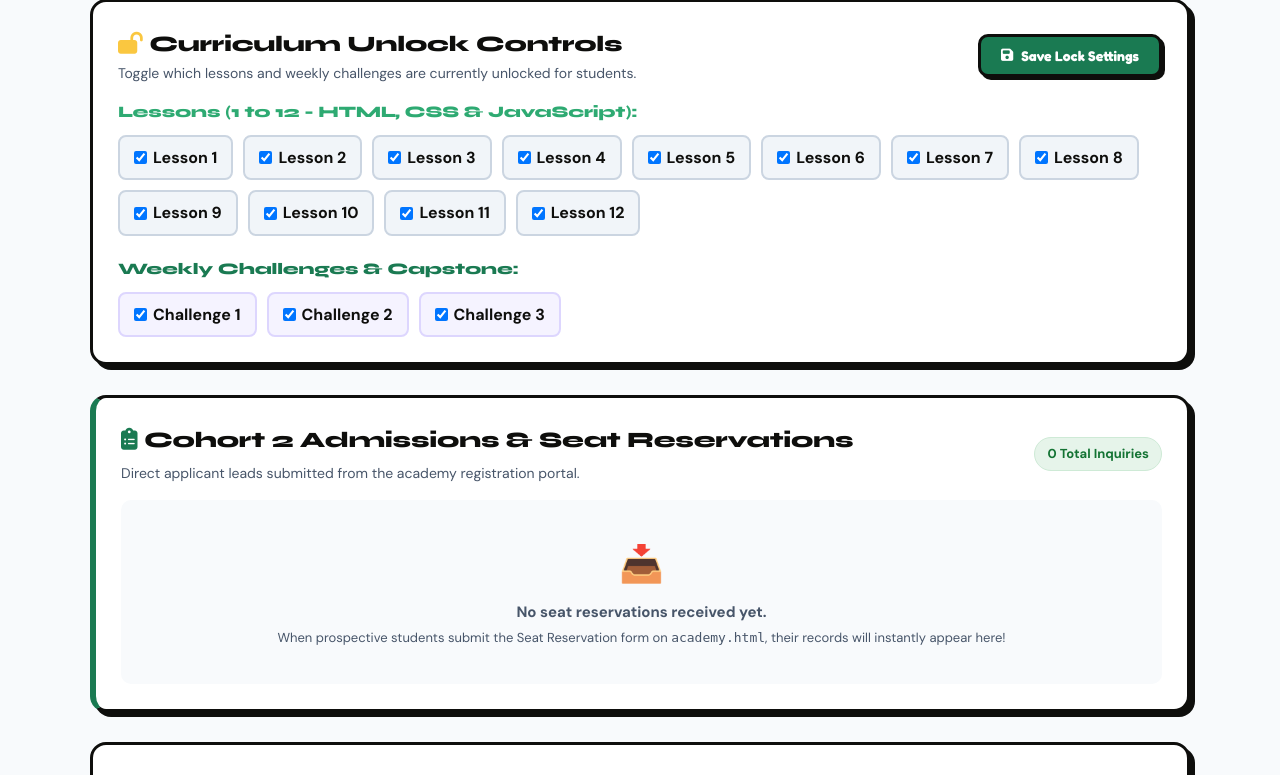
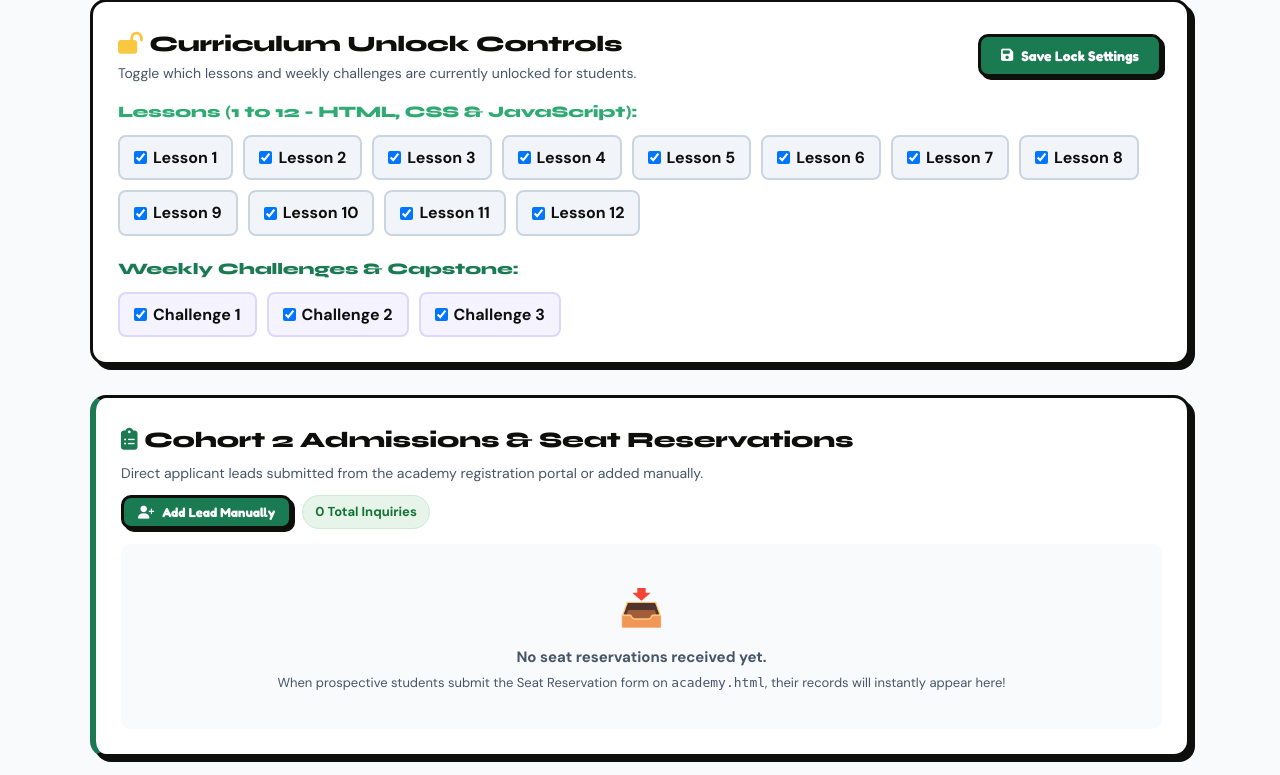
Before and after one commit to Limahcode/LimahCode-Web-Adventure, a Flask app: page /admin in a window 1280 px wide. Shown: the part 638-1413 px from the top of the page. Run offline with Flask 3, Linux system fonts and the light colour scheme; the visitor is signed in with stand-in values (Sample User, id 1); data that the repository does not hold is empty; some libraries are stand-ins or nearby versions.

Commit message:
Add Add Lead Manually modal and lead deletion support to Teacher Command Center

```diff
--- a/app.py
+++ b/app.py
@@ -423,6 +423,31 @@ def admin_panel():
     config = get_teacher_config()
     return render_template('admin.html', students=students, reservations=reservations, config=config, lessons=LESSONS, challenges=CHALLENGES)
 
+@app.route('/admin/add-lead', methods=['POST'])
+def admin_add_lead():
+    if 'user_id' not in session or session.get('user_role') != 'teacher':
+        return jsonify({"success": False, "error": "Unauthorized"}), 403
+    fullname = request.form.get('fullname', '').strip()
+    track = request.form.get('track', 'Teens (9-17)').strip()
+    phone = request.form.get('phone', '').strip()
+    email = request.form.get('email', '').strip()
+    experience = request.form.get('experience', '').strip()
+    if not fullname or not phone:
+        flash("Name and phone number are required.", "error")
+        return redirect(url_for('admin_panel'))
+    database.create_reservation(fullname, track, phone, email, experience)
+    flash(f"Lead for {fullname} successfully added!", "success")
+    return redirect(url_for('admin_panel'))
+
+@app.route('/admin/delete-lead/<int:lead_id>', methods=['POST'])
+def admin_delete_lead(lead_id):
+    if 'user_id' not in session or session.get('user_role') != 'teacher':
+        return jsonify({"success": False, "error": "Unauthorized"}), 403
+    database.delete_reservation(lead_id)
+    flash("Lead removed successfully.", "info")
+    return redirect(url_for('admin_panel'))
+
+
 @app.route('/api/admissions', methods=['POST', 'OPTIONS'])
 def api_admissions():
     if request.method == 'OPTIONS':
--- a/database.py
+++ b/database.py
@@ -276,3 +276,16 @@ def get_all_reservations():
             d['created_at_str'] = ''
         reservations.append(d)
     return reservations
+
+def delete_reservation(res_id):
+    conn = get_db_connection()
+    cursor = get_cursor(conn)
+    ph = '%s' if USE_POSTGRES else '?'
+    try:
+        cursor.execute(f'DELETE FROM reservations WHERE id = {ph}', (res_id,))
+        conn.commit()
+        return True, None
+    except Exception as e:
+        return False, str(e)
+    finally:
+        conn.close()
--- a/templates/admin.html
+++ b/templates/admin.html
@@ -97,11 +97,16 @@
                 <h2 style="font-size: 22px; color: var(--text-primary); margin: 0;">
                     <i class="fa-solid fa-clipboard-list" style="color: var(--color-primary);"></i> Cohort 2 Admissions & Seat Reservations
                 </h2>
-                <p style="color: var(--text-secondary); font-size: 14px; margin-top: 4px;">Direct applicant leads submitted from the academy registration portal.</p>
+                <p style="color: var(--text-secondary); font-size: 14px; margin-top: 4px;">Direct applicant leads submitted from the academy registration portal or added manually.</p>
             </div>
+            <div style="display: flex; gap: 10px; align-items: center;">
+                <button type="button" onclick="openAddLeadModal()" class="btn btn-primary" style="padding: 6px 14px; font-size: 13px;">
+                    <i class="fa-solid fa-user-plus"></i> Add Lead Manually
+                </button>
                 <span style="background: #e6f4ea; color: #137333; font-size: 13px; font-weight: 700; padding: 6px 12px; border-radius: 20px; border: 1px solid #ceead6;">
                     {{ reservations | length }} Total Inquiries
                 </span>
+            </div>
         </div>
 
         {% if reservations | length == 0 %}
@@ -153,9 +158,16 @@
                                 {{ r.created_at_str or 'Recent' }}
                             </td>
                             <td style="padding: 14px; border-bottom: 1px solid #e2e8f0;">
+                                <div style="display: flex; gap: 6px; align-items: center;">
                                     <a href="https://wa.me/{{ r.phone | replace('+', '') | replace(' ', '') | replace('-', '') }}?text=Hello%20{{ r.fullname | urlencode }},%20this%20is%20LimahCode%20Academy%20following%20up%20on%20your%20Cohort%202%20admission%20reservation!" target="_blank" class="btn" style="background: #25D366; color: white; padding: 6px 12px; font-size: 12px; border-radius: 6px; text-decoration: none; display: inline-flex; align-items: center; gap: 6px;">
                                         <i class="fa-brands fa-whatsapp"></i> WhatsApp
                                     </a>
+                                    <form action="/admin/delete-lead/{{ r.id }}" method="POST" style="margin: 0;" onsubmit="return confirm('Remove reservation lead for {{ r.fullname }}?');">
+                                        <button type="submit" class="btn btn-danger" style="padding: 6px 10px; font-size: 12px; border-radius: 6px;" title="Delete lead">
+                                            <i class="fa-solid fa-trash-can"></i>
+                                        </button>
+                                    </form>
+                                </div>
                             </td>
                         </tr>
                         {% endfor %}
@@ -306,9 +318,56 @@ function closeInspectorModal() {
     document.getElementById('inspector-modal').style.display = 'none';
 }
 
+function openAddLeadModal() {
+    document.getElementById('add-lead-modal').style.display = 'flex';
+}
+
+function closeAddLeadModal() {
+    document.getElementById('add-lead-modal').style.display = 'none';
+}
+
 function escapeHtml(text) {
     if (!text) return '';
     return text.replace(/&/g, "&amp;").replace(/</g, "&lt;").replace(/>/g, "&gt;");
 }
 </script>
+
+<!-- Add Lead Manually Modal -->
+<div id="add-lead-modal" style="display: none; position: fixed; inset: 0; background: rgba(0,0,0,0.65); z-index: 9999; align-items: center; justify-content: center; padding: 20px;">
+    <div style="background: white; border-radius: var(--radius-lg); max-width: 500px; width: 100%; border: 3px solid var(--border-color); box-shadow: var(--card-shadow); overflow: hidden;">
+        <div style="padding: 18px 22px; background: #1e293b; color: white; display: flex; justify-content: space-between; align-items: center;">
+            <h3 style="color: white; font-size: 18px; margin: 0;"><i class="fa-solid fa-user-plus" style="color: var(--color-warning);"></i> Add Admission Lead</h3>
+            <button onclick="closeAddLeadModal()" style="background: none; border: none; color: white; font-size: 20px; cursor: pointer;">✕</button>
+        </div>
+        <form action="/admin/add-lead" method="POST" style="padding: 22px;">
+            <div style="margin-bottom: 14px;">
+                <label style="display: block; font-weight: 700; margin-bottom: 6px; font-size: 13px;">Applicant Full Name *</label>
+                <input type="text" name="fullname" required placeholder="e.g. Chisom Adeleke" style="width: 100%; padding: 10px; border: 2px solid #cbd5e1; border-radius: 8px; font-family: inherit;">
+            </div>
+            <div style="margin-bottom: 14px;">
+                <label style="display: block; font-weight: 700; margin-bottom: 6px; font-size: 13px;">Track Selection *</label>
+                <select name="track" required style="width: 100%; padding: 10px; border: 2px solid #cbd5e1; border-radius: 8px; font-family: inherit;">
+                    <option value="Teens (9-17)">🎒 Teens Junior Academy (Ages 9-17) - ₦50,000</option>
+                    <option value="Adult Pro (18+)">💼 Adult Career Pro Track (18+) - ₦50,000</option>
+                </select>
+            </div>
+            <div style="margin-bottom: 14px;">
+                <label style="display: block; font-weight: 700; margin-bottom: 6px; font-size: 13px;">WhatsApp Phone Number *</label>
+                <input type="tel" name="phone" required placeholder="08012345678" style="width: 100%; padding: 10px; border: 2px solid #cbd5e1; border-radius: 8px; font-family: inherit;">
+            </div>
+            <div style="margin-bottom: 14px;">
+                <label style="display: block; font-weight: 700; margin-bottom: 6px; font-size: 13px;">Email Address (Optional)</label>
+                <input type="email" name="email" placeholder="student@gmail.com" style="width: 100%; padding: 10px; border: 2px solid #cbd5e1; border-radius: 8px; font-family: inherit;">
+            </div>
+            <div style="margin-bottom: 20px;">
+                <label style="display: block; font-weight: 700; margin-bottom: 6px; font-size: 13px;">Experience / Notes (Optional)</label>
+                <textarea name="experience" placeholder="Direct WhatsApp inquiry, beginner..." style="width: 100%; padding: 10px; border: 2px solid #cbd5e1; border-radius: 8px; font-family: inherit; resize: vertical; height: 70px;"></textarea>
+            </div>
+            <div style="display: flex; justify-content: flex-end; gap: 10px;">
+                <button type="button" onclick="closeAddLeadModal()" class="btn btn-secondary" style="padding: 10px 18px;">Cancel</button>
+                <button type="submit" class="btn btn-primary" style="padding: 10px 20px;"><i class="fa-solid fa-check"></i> Save Lead</button>
+            </div>
+        </form>
+    </div>
+</div>
 {% endblock %}
```
Lines whose indentation alone changed are shown as unchanged.
